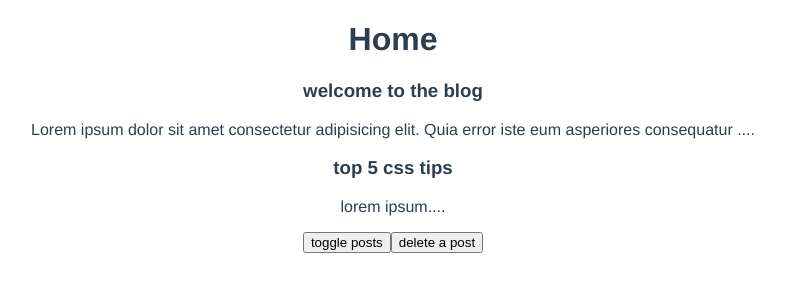
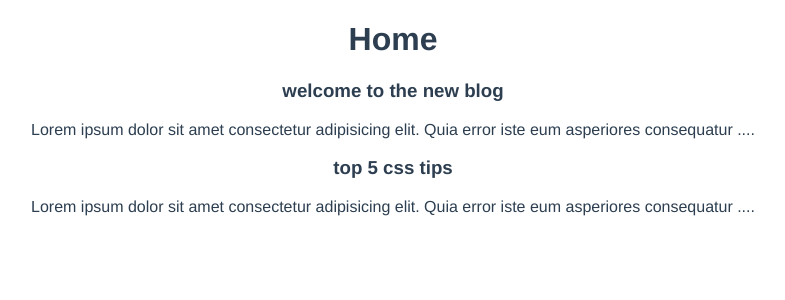
Before and after one commit to LaurenceWiles/dojo-blog, a Vue app: page / in a window 1280 px wide. Shown: the top 300 px of the page, without its empty margins (247-1032 px from the left). Built offline with nearby package versions, Linux system fonts and the light colour scheme; data requests are answered from the project's data file.

Commit message:
fetching data in setup

```diff
--- /dev/null
+++ b/data/db.json
@@ -0,0 +1,16 @@
+{
+  "posts": [
+    {
+      "id": 1,
+      "title": "welcome to the new blog",
+      "body": "Lorem ipsum dolor sit amet consectetur adipisicing elit. Quia error iste eum asperiores consequatur placeat culpa dolores dignissimos, nesciunt commodi vero aliquam deleniti minus quasi omnis sed mollitia enim nihil obcaecati, sunt eligendi quos natus tempora? Fuga optio magnam, culpa, debitis ipsam nihil, dolores quisquam repellendus mollitia repellat vel? Minus expedita dolor mollitia voluptatibus, amet qui? Maiores iste rerum modi minima, accusantium deserunt! Iusto necessitatibus consequatur cupiditate ab vel aspernatur eligendi labore magnam nobis commodi, quod esse, consectetur consequuntur molestiae quo ducimus, id ratione. Recusandae corrupti repudiandae et ab laboriosam beatae nisi ut pariatur? Aut quae rerum esse consectetur ullam?",
+      "tags": ["webdev", "coding", "news"]
+    },
+    {
+      "id": 1,
+      "title": "top 5 css tips",
+      "body": "Lorem ipsum dolor sit amet consectetur adipisicing elit. Quia error iste eum asperiores consequatur placeat culpa dolores dignissimos, nesciunt commodi vero aliquam deleniti minus quasi omnis sed mollitia enim nihil obcaecati, sunt eligendi quos natus tempora? Fuga optio magnam, culpa, debitis ipsam nihil, dolores quisquam repellendus mollitia repellat vel? Minus expedita dolor mollitia voluptatibus, amet qui? Maiores iste rerum modi minima, accusantium deserunt! Iusto necessitatibus consequatur cupiditate ab vel aspernatur eligendi labore magnam nobis commodi, quod esse, consectetur consequuntur molestiae quo ducimus, id ratione. Recusandae corrupti repudiandae et ab laboriosam beatae nisi ut pariatur? Aut quae rerum esse consectetur ullam?",
+      "tags": ["webdev", "coding", "news"]
+    }
+  ]
+}
--- a/package.json
+++ b/package.json
@@ -8,6 +8,7 @@
   },
   "dependencies": {
     "core-js": "^3.8.3",
+    "json-server": "^1.0.0-beta.3",
     "vue": "^3.2.13",
     "vue-router": "^4.0.3"
   },
--- a/src/views/HomeView.vue
+++ b/src/views/HomeView.vue
@@ -1,9 +1,11 @@
 <template>
   <div class="home">
     <h1>Home</h1>
-    <PostList v-if="showPosts" :posts="posts" />
-    <button @click="showPosts = !showPosts">toggle posts</button>
-    <button @click="posts.pop()">delete a post</button>
+    <div v-if="error">{{ error }}</div>
+    <div v-if="posts.length">
+      <PostList :posts="posts" />
+    </div>
+    <div v-else>Loading...</div>
   </div>
 </template>
 
@@ -11,23 +13,29 @@
 import PostList from "@/components/PostList.vue";
 import { ref } from "vue";
 
-// @ is an alias to /src
-
 export default {
   name: "HomeView",
   components: { PostList },
   setup() {
-    const posts = ref([
-      {
-        title: "welcome to the blog",
-        body: "Lorem ipsum dolor sit amet consectetur adipisicing elit. Quia error iste eum asperiores consequatur placeat culpa dolores dignissimos, nesciunt commodi vero aliquam deleniti minus quasi omnis sed mollitia enim nihil obcaecati, sunt eligendi quos natus tempora? Fuga optio magnam, culpa, debitis ipsam nihil, dolores quisquam repellendus mollitia repellat vel? Minus expedita dolor mollitia voluptatibus, amet qui? Maiores iste rerum modi minima, accusantium deserunt! Iusto necessitatibus consequatur cupiditate ab vel aspernatur eligendi labore magnam nobis commodi, quod esse, consectetur consequuntur molestiae quo ducimus, id ratione. Recusandae corrupti repudiandae et ab laboriosam beatae nisi ut pariatur? Aut quae rerum esse consectetur ullam?",
-        id: 1,
-      },
-      { title: "top 5 css tips", body: "lorem ipsum", id: 2 },
-    ]);
-    const showPosts = ref(true);
+    const posts = ref([]);
+    const error = ref(null);
 
-    return { posts, showPosts };
+    const load = async () => {
+      try {
+        let data = await fetch("http://localhost:3000/posts");
+        if (!data.ok) {
+          throw Error("no data available");
+        }
+        posts.value = await data.json();
+      } catch (err) {
+        error.value = err.message;
+        console.log(error.value);
+      }
+    };
+
+    load();
+
+    return { posts, error };
   },
 };
 </script>
```
Also changed, not shown: 1 other file (tests, documents, lock files or other folders).
